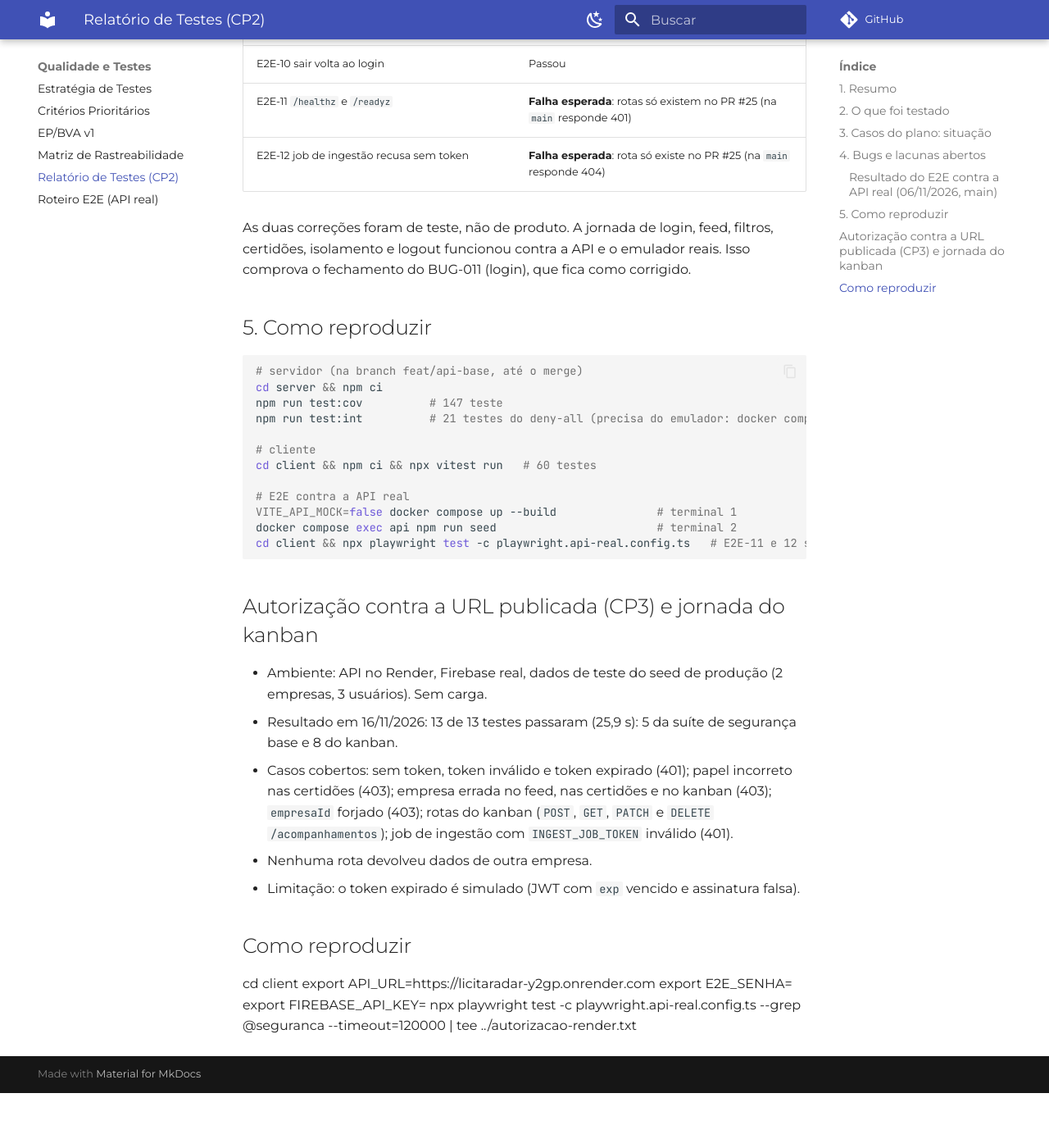
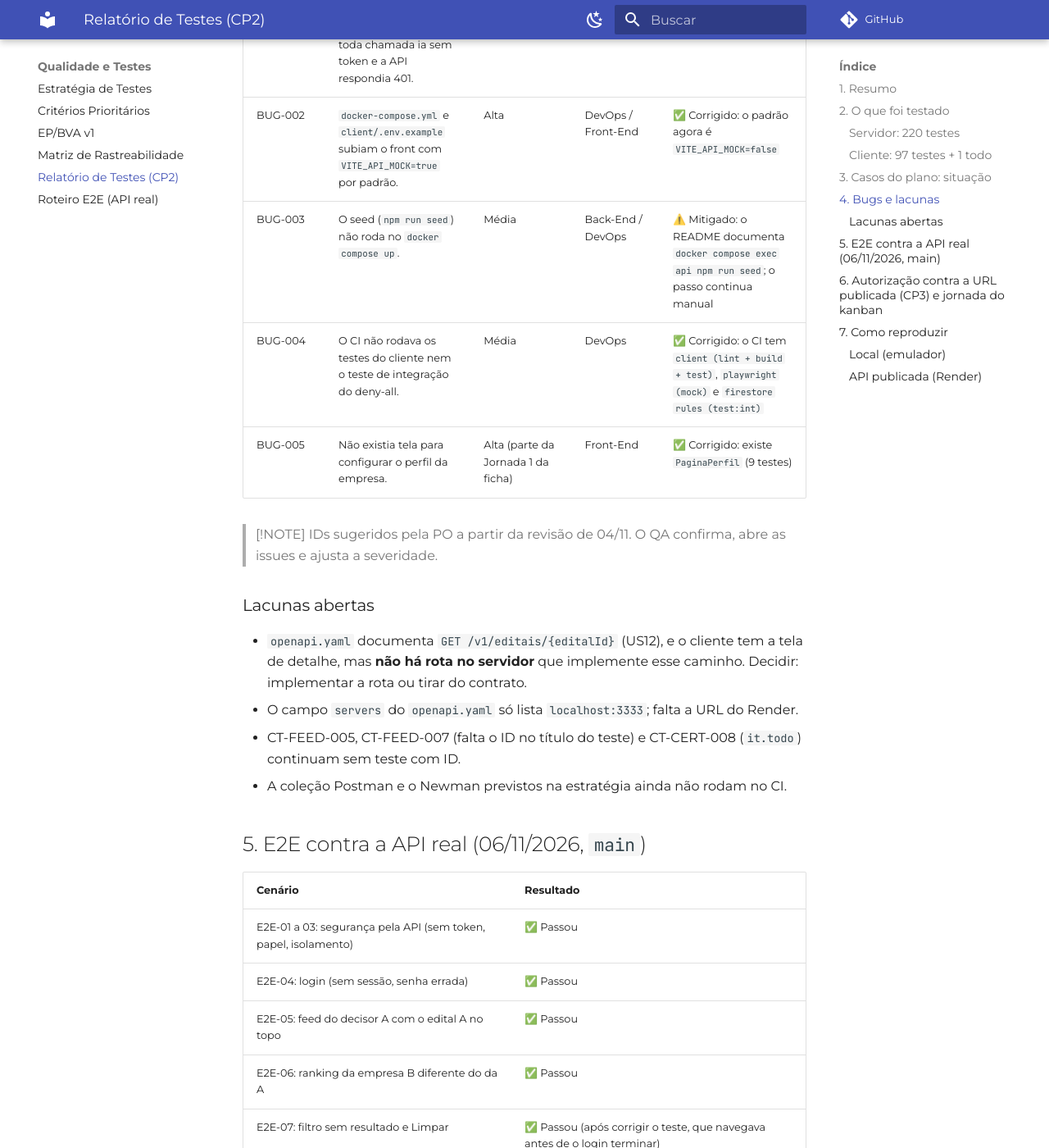
Before and after one commit to LicitaRad4r/documentation, an MkDocs documentation site: the page built from docs/Testes/relatoriocp2.md, in a window 1280 px wide and 1400 px high, scrolled down 4465 px. Shown: the whole window at 82% size. Built offline with MkDocs 1.6.1 and Material for MkDocs 9.7.7, drawn with Linux system fonts in a browser that asks for light colours; comment, search, counter and statistics services are not loaded; before the commit the page ends 5798 px from its top, so only the background shows below that; some of the changed text lies outside the part shown.

Commit message:
Revisão relatório cp2/cp3

````diff
--- a/docs/Testes/relatoriocp2.md
+++ b/docs/Testes/relatoriocp2.md
@@ -1,40 +1,63 @@
-# Primeiro relatório de testes (Checkpoint 2)
 
-**Projeto:** LicitaRadar · **Responsável pela qualidade:** Maria Júlia Sena e
-Kauan Tarchetti · **Última atualização:** 16/11/2026
+# Relatório de testes: Checkpoint 2 e Checkpoint 3
 
-> Execução feita na branch `feat/api-base` (código das jornadas 1 a 4), que ainda não foi integrada à `main`. Depois do merge, rodar de novo na `main` e atualizar a data.
+**Projeto:** LicitaRadar · **Responsáveis pela qualidade:** Maria Júlia Sena e Kauan Tarchetti · **Última atualização:** 19/11/2026
+
+
+**Neste documento:** [1. Resumo](#1-resumo) · [2. O que foi testado](#2-o-que-foi-testado) · [3. Casos do plano](#3-casos-do-plano-situação) · [4. Bugs e lacunas](#4-bugs-e-lacunas) · [5. E2E contra a API real](#5-e2e-contra-a-api-real-06112026) · [6. Autorização no Render (CP3)](#6-autorização-contra-a-url-publicada-cp3-e-jornada-do-kanban) · [7. Como reproduzir](#7-como-reproduzir)
+
 ## 1. Resumo
 
-| Item                                                                      | Resultado                                                                                                                 |
-| ------------------------------------------------------------------------- | ------------------------------------------------------------------------------------------------------------------------- |
-| Servidor: unitários, de API, de contrato e de ramos (`npm run test:unit`) | **147 de 147** passaram (12 arquivos)                                                                                     |
-| Cliente: componentes e lógica (`npx vitest run`)                          | **60 passaram + 1 `todo`** (13 arquivos)                                                                                  |
-| Integração com emulador (deny-all do Firestore, `npm run test:int`)       | **21 de 21** (execução local de 28/10/2026; não reexecutada nesta base)                                                   |
-| E2E contra a API real (`api-real.spec.ts`, 12 cenários)                   | **10 de 12 passaram** (06/11/2026, Docker + emulador + seed, chromium). E2E-11 e E2E-12 dependem do PR falham até o merge |
-| Cobertura do código do produto (`src/**`, servidor)                       | **80,6%** de instruções · 85,0% de ramos · 77,5% de funções · 79,7% de linhas                                             |
-| Casos do plano (CT-…) com teste que leva o ID                             | **36 de 39** (eram 29)                                                                                                    |
-| Contrato OpenAPI                                                          | v0.3.0; divergências do plano fechadas                                                                                    |
+| Item | Resultado |
+| --- | --- |
+| Servidor: unitários, de API, de contrato e de ramos (`npm run test:unit`) | ✅ **220 de 220** (15 arquivos), em 19/11/2026 |
+| Cliente: componentes e lógica (`npm run test:unit`) | ✅ **97 passaram** + 1 `todo` (18 arquivos), em 19/11/2026 |
+| Integração com emulador (`npm run test:int`) | 27 testes: 21 do deny-all e 6 do kanban sobre o Firestore. Deny-all: ✅ 21 de 21 em 28/10/2026. Não reexecutados em 19/11; o CI roda no job `firestore rules` |
+| E2E local contra a API real (`api-real.spec.ts`, 12 cenários) | ⚠️ **10 de 12** em 06/11/2026 (Docker + emulador + seed, Chromium). E2E-11 e E2E-12 falharam só porque as rotas ainda estavam no PR #25; hoje estão na `main` e passaram no Render (seção 6) |
+| Autorização na API publicada (Render, 16/11/2026) | ✅ **13 de 13** (seção 6) |
+| Carga (k6, emulador, 16/11/2026) | ✅ 792 requisições, 0% de falha; maior p95 de leitura 46,1 ms (meta 800 ms) e de escrita 36,8 ms (meta 1500 ms) |
+| Cobertura do servidor (`npm run test:cov`, todos os arquivos medidos) | **97,4%** de instruções · 91,9% de ramos · 96,6% de funções · 98,8% de linhas (era 80,6% de instruções no CP2) |
+| Casos do plano (CT-…) com teste que leva o ID | **36 de 39** |
+| Contrato OpenAPI | v0.3.0 |
 
 ## 2. O que foi testado
 
-| Frente                                   | Arquivos                                                                                                                               | Testes        | Casos do plano                                                                         |
-| ---------------------------------------- | -------------------------------------------------------------------------------------------------------------------------------------- | ------------- | -------------------------------------------------------------------------------------- |
-| Contrato OpenAPI × API                   | `server/tests/contract/openapi-contract.test.ts`                                                                                       | 18            | contrato v0.3                                                                          |
-| Feed e filtros (API)                     | `server/tests/unit/feed.test.ts`                                                                                                       | 17            | CT-FEED-001 a 004, 006, 009; CT-FILT-001, 004 a 007                                    |
-| Busca textual                            | `unit/busca-textual.test.ts`                                                                                                           | 22            | CT-FILT-006 e variações                                                                |
-| Certidões (API)                          | `unit/certidoes.test.ts`                                                                                                               | 23            | CT-CERT-001, 003 a 007, 010                                                            |
-| Perfil                                   | `unit/perfil.test.ts`                                                                                                                  | 10            | perfil da empresa                                                                      |
-| Score                                    | `unit/score.test.ts`                                                                                                                   | 13            | cálculo e faixas                                                                       |
-| **Score: 10 casos tabelados do Caderno** | `unit/score-tabelado.test.ts`                                                                                                          | 10            | fronteiras de valor, tolerância de 10%, sem valor, termo só na descrição, UF diferente |
-| **Ramos (caixa branca)**                 | `unit/ramos.test.ts`                                                                                                                   | 11            | ramos de `score.ts` e `consulta.ts`                                                    |
-| **Desempenho do feed**                   | `unit/desempenho.test.ts`                                                                                                              | 1             | CT-FILT-009 (p95 ≤ 800 ms, 200 amostras, em memória)                                   |
-| Segurança (token, papel, isolamento)     | `unit/seguranca.test.ts`                                                                                                               | 14            | CT-SEG-001 a 009, 011                                                                  |
-| CORS                                     | `unit/cors.test.ts`                                                                                                                    | 5             | preflight sem token; 401 com cabeçalho de CORS                                         |
-| Erros e log                              | `unit/erros-log.test.ts`                                                                                                               | 3             | formato `Erro`, 500 genérico                                                           |
-| Regras do Firestore (deny-all)           | `integration/firestore-deny.all.test.ts`                                                                                               | 21 (emulador) | CT-SEG-010                                                                             |
-| Telas (cliente)                          | `client/src/**/*.test.ts(x)`                                                                                                           | 60 + 1 `todo` | feed, filtros, certidões, perfil, login e acesso, estados da consulta                  |
-| **Novos no cliente**                     | `PaginaFeed.erro-filtros`, `PaginaFeed.complementos`, `PaginaCertidoes.falha-envio`, `PaginaCertidoes.fronteiras`, `lib/cache.test.ts` | 12            | CT-FILT-002, 003, 008; CT-CERT-002, 009; CT-FEED-008                                   |
+Arquivos do servidor ficam em `server/tests/`; os do cliente, em `client/src/`.
+
+### Servidor: 220 testes
+
+| Frente | Arquivo | Testes | Casos do plano |
+| --- | --- | ---: | --- |
+| Contrato OpenAPI × API | `contract/openapi-contract.test.ts` | 18 | contrato v0.3 |
+| Feed e filtros (API) | `unit/feed.test.ts` | 17 | CT-FEED-001 a 004, 009; CT-FILT-001, 004 a 007 |
+| Busca textual | `unit/busca-textual.test.ts` | 22 | CT-FILT-006 e variações |
+| Certidões (API) | `unit/certidoes.test.ts` | 23 | CT-CERT-003 a 007, 010 |
+| Perfil | `unit/perfil.test.ts` | 10 | perfil da empresa |
+| Score | `unit/score.test.ts` | 13 | cálculo e faixas |
+| **Score: 10 casos tabelados do Caderno** | `unit/score-tabelado.test.ts` | 10 | fronteiras de valor, tolerância de 10%, sem valor, termo só na descrição, UF diferente |
+| **Ramos (caixa branca)** | `unit/ramos.test.ts` | 11 | ramos de `score.ts` e `consulta.ts` |
+| **Desempenho do feed** | `unit/desempenho.test.ts` | 1 | CT-FILT-009 (p95 ≤ 800 ms, 200 amostras, em memória) |
+| Segurança (token, papel, isolamento) | `unit/seguranca.test.ts` | 14 | CT-SEG-001 a 009, 011 |
+| CORS | `unit/cors.test.ts` | 7 | preflight sem token; 401 com cabeçalho de CORS |
+| Erros e log | `unit/erros-log.test.ts` | 3 | formato `Erro`, 500 genérico |
+| **Kanban de acompanhamento (US20)** | `unit/acompanhamentos.test.ts` | 37 | rotas `/acompanhamentos`, transições e isolamento |
+| **Ingestão do PNCP** | `unit/ingestao.test.ts` | 27 | job, normalização e idempotência |
+| **Prontidão** | `unit/prontidao.test.ts` | 7 | `/healthz` e `/readyz` |
+| Regras do Firestore (deny-all) | `integration/firestore-deny.all.test.ts` | 21 (emulador) | CT-SEG-010 |
+| **Kanban sobre o Firestore** | `integration/acompanhamentos-firestore.test.ts` | 6 (emulador) | repositório e API completa no emulador |
+
+### Cliente: 97 testes + 1 `todo`
+
+| Frente | Arquivo | Testes |
+| --- | --- | ---: |
+| Feed | `features/feed/PaginaFeed.test.tsx`, `filtros.test.ts`, `PaginaFeed.complementos`, `PaginaFeed.erro-filtros` | 11 + 9 + 2 + 1 |
+| Certidões | `features/certidoes/PaginaCertidoes.test.tsx`, `.falha-envio`, `.fronteiras` | 9 + 2 + 1 |
+| Acompanhamento (kanban) | `features/acompanhamento/PaginaAcompanhamento.test.tsx` | 11 |
+| Detalhe do edital | `features/editais/PaginaDetalheEdital.test.tsx` | 5 |
+| Perfil | `features/perfil/PaginaPerfil.test.tsx`, `api.test.tsx` | 9 + 2 |
+| Login e acesso | `features/acesso/acesso.test.tsx` | 7 |
+| Estado da consulta, app | `components/estado/EstadoDaConsulta.test.tsx`, `App.test.tsx` | 3 + 2 |
+| Infraestrutura | `lib/cache.test.ts`, `lib/configFirebase.test.ts`, `lib/firebase.test.ts`, `services/http.test.ts` | 6 + 6 + 6 + 6 |
 
 **Segurança.** Cobertos: sem token (401), token inválido ou expirado (401), papel incorreto (403), recurso de outra empresa (403 `ACESSO_NEGADO`; 404 para id inexistente) e `empresaId` de outra empresa na query ou no corpo (403). A tela trata 401 (volta ao login e depois à página de origem) e 403 `ACESSO_NEGADO` (página "Acesso negado"); 403 `EMPRESA_NAO_CONFIGURADA` fica na tela.
 
@@ -56,65 +79,90 @@ Com teste que leva o ID: 36 de 39. Sem ID: **CT-FEED-005**, **CT-FEED-007** e **
 
 No plano esses casos são E2E; os testes atuais são de componente com mock (MSW) ou unitários.
 
-## 4. Bugs e lacunas abertos
+## 4. Bugs e lacunas
 
-| ID | Descrição | Severidade | Dono |
-| --- | --- | --- | --- |
-| BUG-001 | O front não tem tela de login: com `VITE_API_MOCK=false` toda chamada vai sem token e a API responde 401. A demo ponta a ponta não roda sem isso. | Crítica para o CP2 | Front-End |
-| BUG-002 | `docker-compose.yml` e `client/.env.example` sobem o front com `VITE_API_MOCK=true` por padrão: a tela mostra dados falsos, contrariando "telas ligadas à API, sem dados falsos". | Alta | DevOps / Front-End |
-| BUG-003 | O seed (`npm run seed`) não roda no `docker compose up`; precisa de passo manual não documentado no README. | Média | Back-End / DevOps |
-| BUG-004 | O CI não roda os testes do cliente (só lint e build) nem o teste de integração do deny-all. | Média | DevOps |
-| BUG-005 | Não existe tela para configurar o perfil da empresa (termos, UFs, modalidades, faixa de valor); só a chamada de API em `client/src/features/perfil/api.ts`. | Alta (é parte da Jornada 1 da ficha) | Front-End |
+A coluna "Situação" foi conferida no código da `main` em 19/11/2026.
 
+| ID | Descrição | Severidade | Dono | Situação |
+| --- | --- | --- | --- | --- |
+| BUG-001 | O front não tinha tela de login: com `VITE_API_MOCK=false` toda chamada ia sem token e a API respondia 401. | Crítica para o CP2 | Front-End | ✅ Corrigido: existe `PaginaLogin` e os E2E-04 a 10 passam (06/11) |
+| BUG-002 | `docker-compose.yml` e `client/.env.example` subiam o front com `VITE_API_MOCK=true` por padrão. | Alta | DevOps / Front-End | ✅ Corrigido: o padrão agora é `VITE_API_MOCK=false` |
+| BUG-003 | O seed (`npm run seed`) não roda no `docker compose up`. | Média | Back-End / DevOps | ⚠️ Mitigado: o README documenta `docker compose exec api npm run seed`; o passo continua manual |
+| BUG-004 | O CI não rodava os testes do cliente nem o teste de integração do deny-all. | Média | DevOps | ✅ Corrigido: o CI tem `client (lint + build + test)`, `playwright (mock)` e `firestore rules (test:int)` |
+| BUG-005 | Não existia tela para configurar o perfil da empresa. | Alta (parte da Jornada 1 da ficha) | Front-End | ✅ Corrigido: existe `PaginaPerfil` (9 testes) |
+
+> [!NOTE]
 > IDs sugeridos pela PO a partir da revisão de 04/11. O QA confirma, abre as issues e ajusta a severidade.
 
+### Lacunas abertas
 
-### Resultado do E2E contra a API real (06/11/2026, `main`)
+- `openapi.yaml` documenta `GET /v1/editais/{editalId}` (US12), e o cliente tem a tela de detalhe, mas **não há rota no servidor** que implemente esse caminho. Decidir: implementar a rota ou tirar do contrato.
+- O campo `servers` do `openapi.yaml` só lista `localhost:3333`; falta a URL do Render.
+- CT-FEED-005, CT-FEED-007 (falta o ID no título do teste) e CT-CERT-008 (`it.todo`) continuam sem teste com ID.
+- A coleção Postman e o Newman previstos na estratégia ainda não rodam no CI.
+## 5. E2E contra a API real (06/11/2026, `main`)
 
 | Cenário | Resultado |
 | --- | --- |
-| E2E-01 a 03 (segurança pela API: sem token, papel, isolamento) | Passou |
-| E2E-04 login (sem sessão, senha errada) | Passou |
-| E2E-05 feed do decisor A com o edital A no topo | Passou |
-| E2E-06 ranking da empresa B diferente do da A | Passou |
-| E2E-07 filtro sem resultado e Limpar | Passou (após corrigir o teste, que navegava antes de o login terminar) |
-| E2E-08 analista sem Certidões e com "Acesso negado" pela URL | Passou |
-| E2E-09 renovar certidão urgente passa para "Em dia" | Passou (após corrigir a asserção do teste) |
-| E2E-10 sair volta ao login | Passou |
-| E2E-11 `/healthz` e `/readyz` | **Falha esperada**: rotas só existem no PR #25 (na `main` responde 401) |
-| E2E-12 job de ingestão recusa sem token | **Falha esperada**: rota só existe no PR #25 (na `main` responde 404) |
+| E2E-01 a 03: segurança pela API (sem token, papel, isolamento) | ✅ Passou |
+| E2E-04: login (sem sessão, senha errada) | ✅ Passou |
+| E2E-05: feed do decisor A com o edital A no topo | ✅ Passou |
+| E2E-06: ranking da empresa B diferente do da A | ✅ Passou |
+| E2E-07: filtro sem resultado e Limpar | ✅ Passou (após corrigir o teste, que navegava antes de o login terminar) |
+| E2E-08: analista sem Certidões e com "Acesso negado" pela URL | ✅ Passou |
+| E2E-09: renovar certidão urgente passa para "Em dia" | ✅ Passou (após corrigir a asserção do teste) |
+| E2E-10: sair volta ao login | ✅ Passou |
+| E2E-11: `/healthz` e `/readyz` | ❌ **Falha esperada**: rotas só existem no PR #25 (na `main` responde 401) |
+| E2E-12: job de ingestão recusa sem token | ❌ **Falha esperada**: rota só existe no PR #25 (na `main` responde 404) |
 
-As duas correções foram de teste, não de produto. A jornada de login, feed, filtros, certidões, isolamento e logout funcionou contra a API e o emulador reais. Isso comprova o fechamento do BUG-011 (login), que fica como corrigido.
+As duas correções (E2E-07 e E2E-09) foram de teste, não de produto. A jornada de login, feed, filtros, certidões, isolamento e logout funcionou contra a API e o emulador reais. Isso comprova o fechamento do BUG-001 (login).
 
+E2E-11 e E2E-12 falhavam por falta das rotas na `main`; elas já estão na `main` e passaram contra o Render em 16/11/2026 (seção 6).
 
-## 5. Como reproduzir
+## 6. Autorização contra a URL publicada (CP3) e jornada do kanban
+
+| Item | Detalhe |
+| --- | --- |
+| Ambiente | API no Render, Firebase real, dados de teste do seed de produção (2 empresas, 3 usuários). Sem carga |
+| Data | 16/11/2026 |
+| Resultado | ✅ **13 de 13** passaram (25,9 s): 5 da suíte de segurança base e 8 do kanban |
+
+**Casos cobertos**
+
+- Sem token, token inválido e token expirado (401).
+- Papel incorreto nas certidões (403).
+- Empresa errada no feed, nas certidões e no kanban (403).
+- `empresaId` forjado (403).
+- Rotas do kanban: `POST`, `GET`, `PATCH` e `DELETE /acompanhamentos`.
+- Job de ingestão com `INGEST_JOB_TOKEN` inválido (401).
+**Conclusão:** nenhuma rota devolveu dados de outra empresa.
+
+**Limitação:** o token expirado é simulado (JWT com `exp` vencido e assinatura falsa).
+
+## 7. Como reproduzir
+
+### Local (emulador)
 
 ```bash
-# servidor (na branch feat/api-base, até o merge)
+# servidor (na main)
 cd server && npm ci
-npm run test:cov          # 147 teste
-npm run test:int          # 21 testes do deny-all (precisa do emulador: docker compose up -d firebase)
+npm run test:cov          # 220 testes
+npm run test:int          # 27 testes de integração (precisa do emulador: docker compose up -d firebase)
 
 # cliente
-cd client && npm ci && npx vitest run   # 60 testes
+cd client && npm ci && npm run test:unit   # 97 testes + 1 todo
 
 # E2E contra a API real
 VITE_API_MOCK=false docker compose up --build               # terminal 1
 docker compose exec api npm run seed                        # terminal 2
-cd client && npx playwright test -c playwright.api-real.config.ts   # E2E-11 e 12 só com o PR #25
+cd client && npx playwright test -c playwright.api-real.config.ts
 ```
 
-## Autorização contra a URL publicada (CP3) e jornada do kanban
+### API publicada (Render)
 
-- Ambiente: API no Render, Firebase real, dados de teste do seed de produção (2 empresas, 3 usuários). Sem carga.
-- Resultado em 16/11/2026: 13 de 13 testes passaram (25,9 s): 5 da suíte de segurança base e 8 do kanban.
-- Casos cobertos: sem token, token inválido e token expirado (401); papel incorreto nas certidões (403); empresa errada no feed, nas certidões e no kanban (403); `empresaId` forjado (403); rotas do kanban (`POST`, `GET`, `PATCH` e `DELETE /acompanhamentos`); job de ingestão com `INGEST_JOB_TOKEN` inválido (401).
-- Nenhuma rota devolveu dados de outra empresa.
-- Limitação: o token expirado é simulado (JWT com `exp` vencido e assinatura falsa).
-
-## Como reproduzir
+```bash
 cd client
 export API_URL=https://licitaradar-y2gp.onrender.com
 export E2E_SENHA=<senha do seed>
 export FIREBASE_API_KEY=<apiKey web do Firebase>
-npx playwright test -c playwright.api-real.config.ts --grep @seguranca --timeout=120000 | tee ../autorizacao-render.txt
+npx playwright test -c playwright.api-real.config.ts --grep @segura
````
